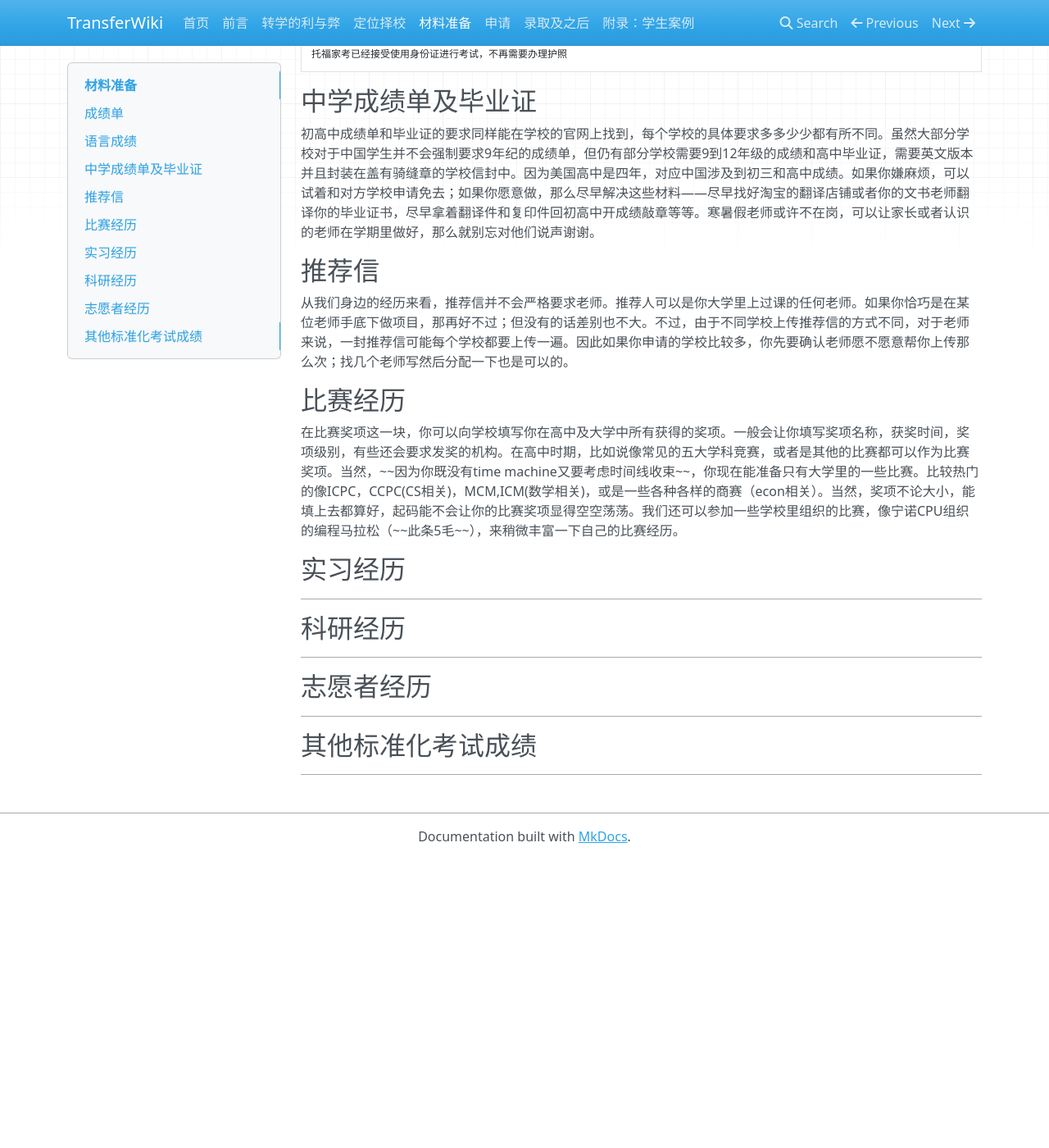
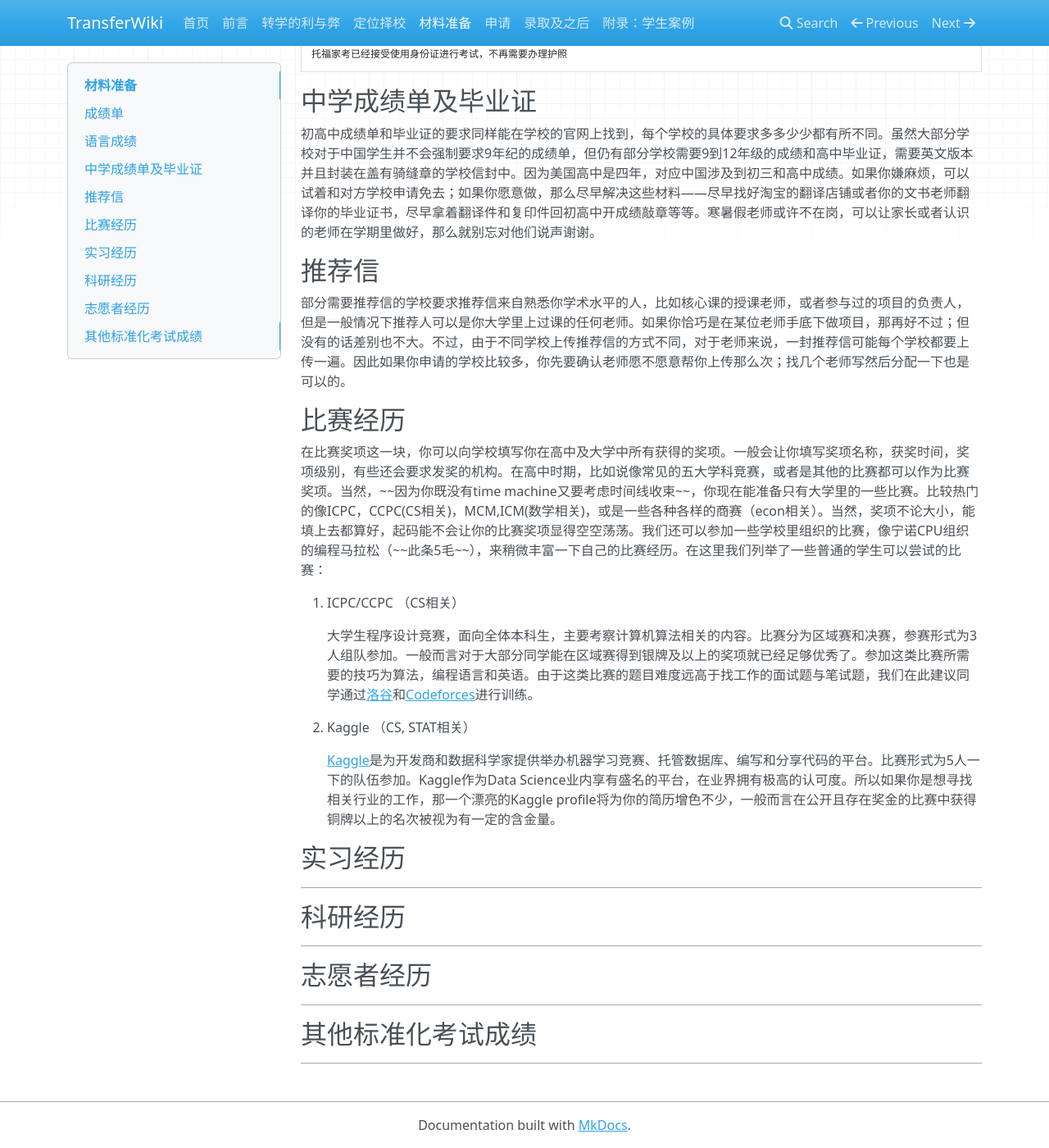
Before and after one commit to SihanXU/TransferWiki, an MkDocs documentation site: the page built from docs/material.md, in a window 1280 px wide and 1400 px high, scrolled down 591 px. Shown: the whole window at 82% size. Built offline with MkDocs 1.6.1, drawn with Linux system fonts in a browser that asks for light colours; nearby versions of some CDN libraries; before the commit the page ends 1639 px from its top, so only the background shows below that.

Commit message:
Update material.md

```diff
--- a/docs/material.md
+++ b/docs/material.md
@@ -18,11 +18,19 @@
 
 ## 推荐信
 
-从我们身边的经历来看，推荐信并不会严格要求老师。推荐人可以是你大学里上过课的任何老师。如果你恰巧是在某位老师手底下做项目，那再好不过；但没有的话差别也不大。不过，由于不同学校上传推荐信的方式不同，对于老师来说，一封推荐信可能每个学校都要上传一遍。因此如果你申请的学校比较多，你先要确认老师愿不愿意帮你上传那么次；找几个老师写然后分配一下也是可以的。
+部分需要推荐信的学校要求推荐信来自熟悉你学术水平的人，比如核心课的授课老师，或者参与过的项目的负责人，但是一般情况下推荐人可以是你大学里上过课的任何老师。如果你恰巧是在某位老师手底下做项目，那再好不过；但没有的话差别也不大。不过，由于不同学校上传推荐信的方式不同，对于老师来说，一封推荐信可能每个学校都要上传一遍。因此如果你申请的学校比较多，你先要确认老师愿不愿意帮你上传那么次；找几个老师写然后分配一下也是可以的。
 
 ## 比赛经历
 
-在比赛奖项这一块，你可以向学校填写你在高中及大学中所有获得的奖项。一般会让你填写奖项名称，获奖时间，奖项级别，有些还会要求发奖的机构。在高中时期，比如说像常见的五大学科竞赛，或者是其他的比赛都可以作为比赛奖项。当然，~~因为你既没有time machine又要考虑时间线收束~~，你现在能准备只有大学里的一些比赛。比较热门的像ICPC，CCPC(CS相关)，MCM,ICM(数学相关)，或是一些各种各样的商赛（econ相关）。当然，奖项不论大小，能填上去都算好，起码能不会让你的比赛奖项显得空空荡荡。我们还可以参加一些学校里组织的比赛，像宁诺CPU组织的编程马拉松（~~此条5毛~~），来稍微丰富一下自己的比赛经历。
+在比赛奖项这一块，你可以向学校填写你在高中及大学中所有获得的奖项。一般会让你填写奖项名称，获奖时间，奖项级别，有些还会要求发奖的机构。在高中时期，比如说像常见的五大学科竞赛，或者是其他的比赛都可以作为比赛奖项。当然，~~因为你既没有time machine又要考虑时间线收束~~，你现在能准备只有大学里的一些比赛。比较热门的像ICPC，CCPC(CS相关)，MCM,ICM(数学相关)，或是一些各种各样的商赛（econ相关）。当然，奖项不论大小，能填上去都算好，起码能不会让你的比赛奖项显得空空荡荡。我们还可以参加一些学校里组织的比赛，像宁诺CPU组织的编程马拉松（~~此条5毛~~），来稍微丰富一下自己的比赛经历。在这里我们列举了一些普通的学生可以尝试的比赛：
+
+1. ICPC/CCPC （CS相关）
+
+    大学生程序设计竞赛，面向全体本科生，主要考察计算机算法相关的内容。比赛分为区域赛和决赛，参赛形式为3人组队参加。一般而言对于大部分同学能在区域赛得到银牌及以上的奖项就已经足够优秀了。参加这类比赛所需要的技巧为算法，编程语言和英语。由于这类比赛的题目难度远高于找工作的面试题与笔试题，我们在此建议同学通过[洛谷](https://www.luogu.com.cn/)和[Codeforces](https://codeforces.com/)进行训练。
+
+2. Kaggle （CS, STAT相关）
+
+    [Kaggle](https://www.kaggle.com/)是为开发商和数据科学家提供举办机器学习竞赛、托管数据库、编写和分享代码的平台。比赛形式为5人一下的队伍参加。Kaggle作为Data Science业内享有盛名的平台，在业界拥有极高的认可度。所以如果你是想寻找相关行业的工作，那一个漂亮的Kaggle profile将为你的简历增色不少，一般而言在公开且存在奖金的比赛中获得铜牌以上的名次被视为有一定的含金量。
 
 ## 实习经历
 
```
